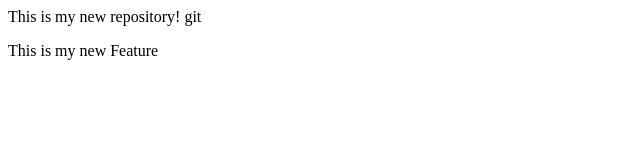
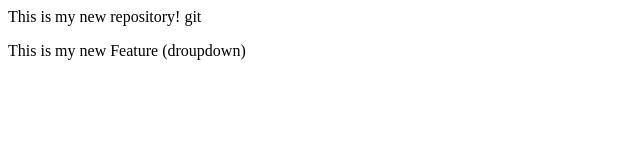
Before and after one commit to HiddenHacker17/Localrepo, a plain HTML site: page index.html in a window 1280 px wide. Shown: the full height of the page, 0-640 px from the left. Drawn offline with Linux system fonts and the light colour scheme.

Commit message:
Add droupdown

```diff
--- a/index.html
+++ b/index.html
@@ -2,5 +2,5 @@
     git
 </p>
 <p>
-    This is my new Feature
+    This is my new Feature (droupdown)
 </p>
```
